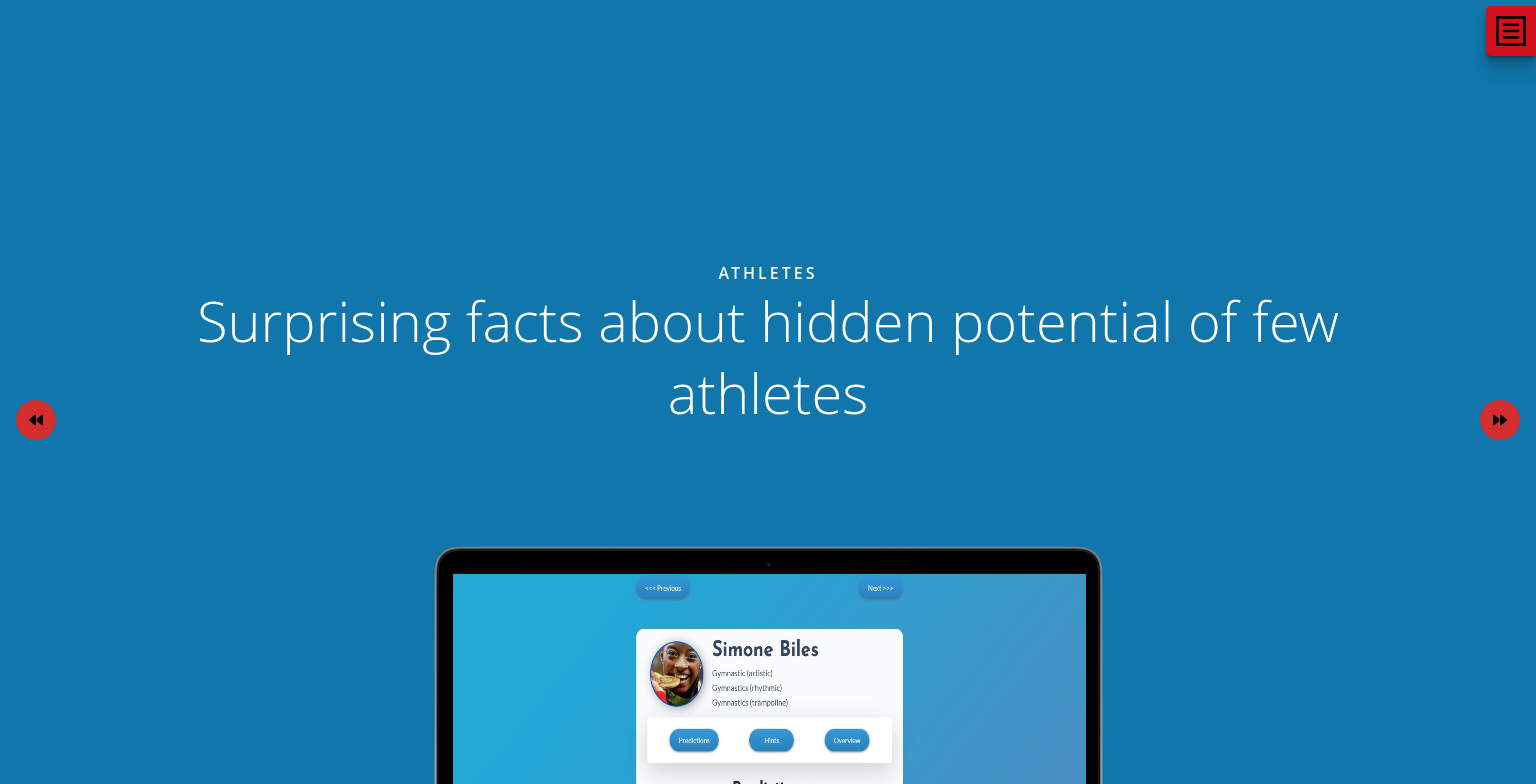
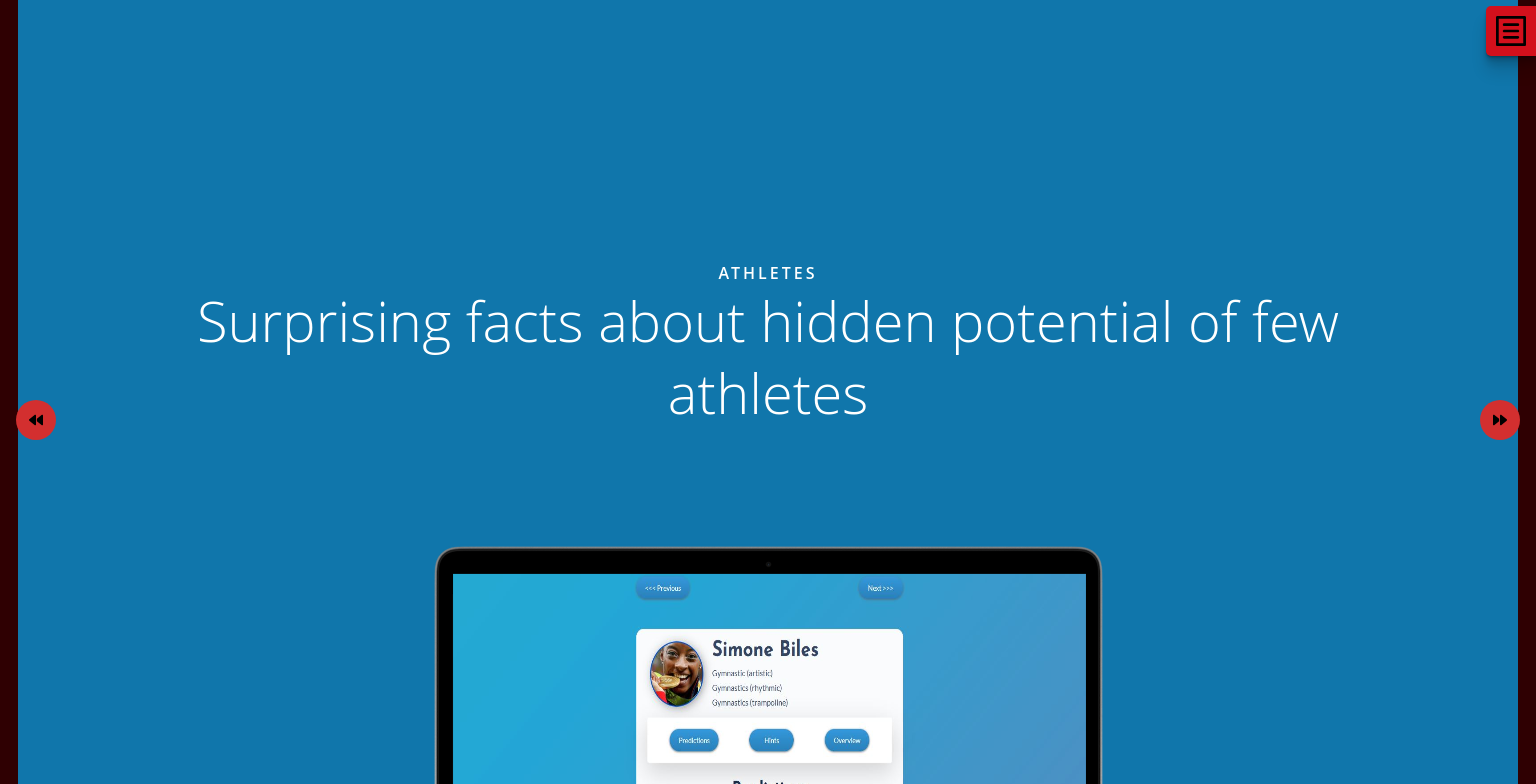
Before and after one commit to Kiszuriwalilibori/PortfolioNext, a Next.js app: page /projects/Athletes in a window 1536 px wide. Shown: the top 784 px of the page. Built offline with nearby package versions, Linux system fonts and the light colour scheme; no server answers; the database is empty.

Commit message:
better appearance on large screens of single project: buttons closer to central part.

```diff
--- a/src/components/PageContents/singleProjectPageContent/styled.tsx
+++ b/src/components/PageContents/singleProjectPageContent/styled.tsx
@@ -79,6 +79,9 @@ export const NextButton = styled(Button)(({ theme }) => ({
     "&:hover": {
         backgroundColor: theme.palette.error.light,
     },
+    "@media (min-width:1612px)": {
+        right: "calc(50vw - 750px - 56px)",
+    },
 }));
 
 export const PreviousButton = styled(Button)(({ theme }) => ({
@@ -95,6 +98,9 @@ export const PreviousButton = styled(Button)(({ theme }) => ({
     "&:hover": {
         backgroundColor: theme.palette.error.light,
     },
+    "@media (min-width:1612px)": {
+        left: "calc(50vw - 750px - 56px)",
+    },
 }));
 
 export const CommentsButton = styled(Button)(({ theme }) => ({
--- a/styles/pages/_single-project.scss
+++ b/styles/pages/_single-project.scss
@@ -3,6 +3,10 @@
         position: relative;
         z-index: 1;
         min-height: 640px;
+        @media only screen and (min-width: 1500px) {
+            max-width: 1500px;
+            margin: 0 auto;
+        }
         & .project-container {
             box-sizing: content-box;
             max-width: 1200px;
--- a/styles/style.css
+++ b/styles/style.css
@@ -1341,6 +1341,12 @@ label:hover .rs-checkbox-wrapper .rs-checkbox-inner::before {
   z-index: 1;
   min-height: 640px;
 }
+@media only screen and (min-width: 1500px) {
+  .single-project .top-section {
+    max-width: 1500px;
+    margin: 0 auto;
+  }
+}
 .single-project .top-section .project-container {
   box-sizing: content-box;
   max-width: 1200px;
```
